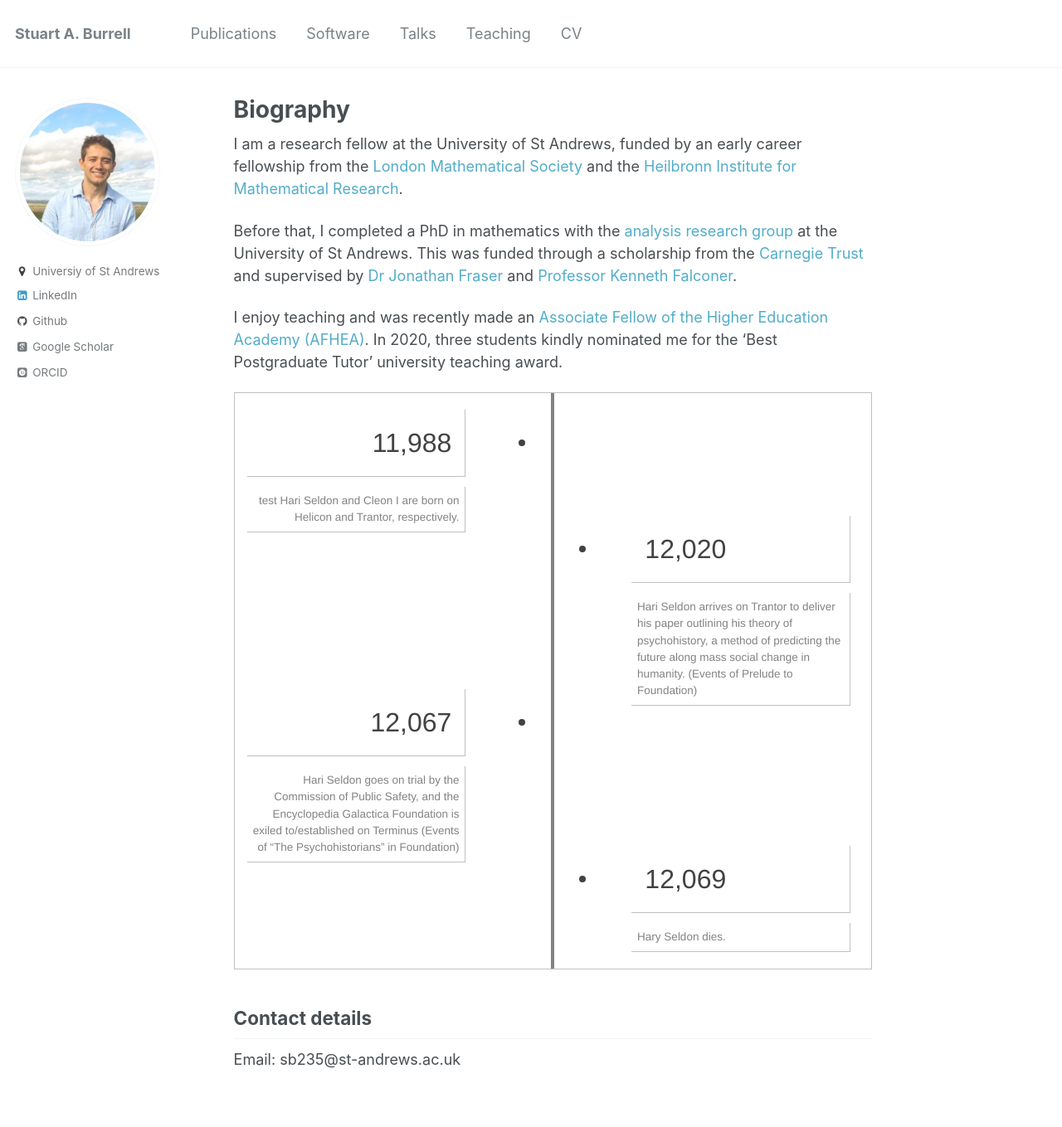
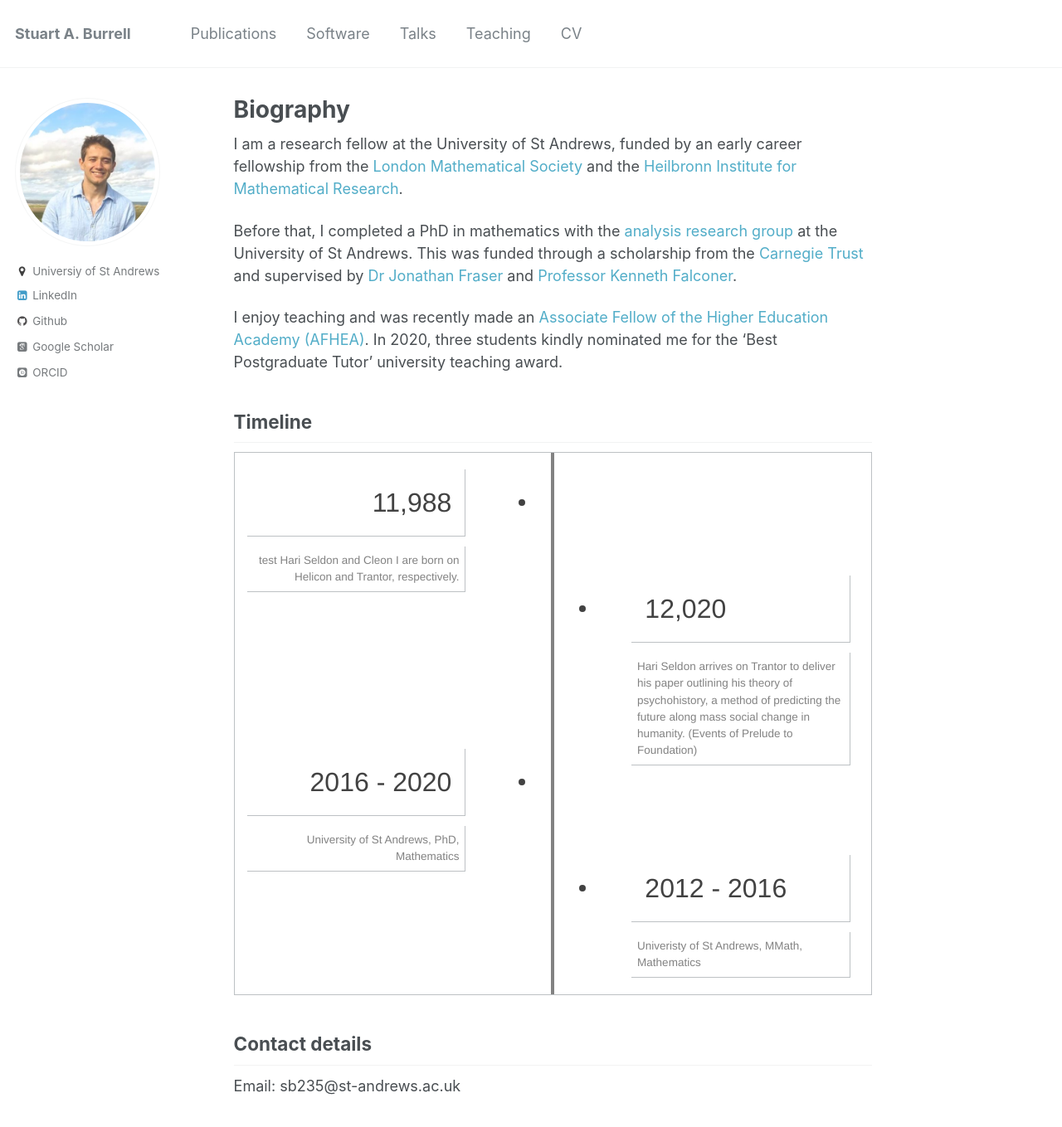
Before and after one commit to stuartburrell/stuartburrell.github.io, a Jekyll site: the page built from _pages/about.md, in a window 1280 px wide and 1373 px high. Shown: the top 1359 px of the window at 83% size. Built offline with Jekyll 4.4.1, drawn with Linux system fonts in a browser that asks for light colours; some web fonts are replaced.

Commit message:
add timeline

```diff
--- a/_pages/about.md
+++ b/_pages/about.md
@@ -16,10 +16,12 @@ Before that, I completed a PhD in mathematics with the [analysis research group]
 
 I enjoy teaching and was recently made an [Associate Fellow of the Higher Education Academy (AFHEA)](https://stuartburrell.github.io/files/cert-afhea.pdf). In 2020, three students kindly nominated me for the 'Best Postgraduate Tutor' university teaching award.
 
+## Timeline
+
 | 11,988 |  test Hari Seldon and Cleon I are born on Helicon and Trantor, respectively. |
 | 12,020 | Hari Seldon arrives on Trantor to deliver his paper outlining his theory of psychohistory, a method of predicting the future along mass social change in humanity. (Events of Prelude to Foundation) |
-| 12,067 | Hari Seldon goes on trial by the Commission of Public Safety, and the Encyclopedia Galactica Foundation is exiled to/established on Terminus (Events of "The Psychohistorians" in Foundation) |
-| 12,069 | Hary Seldon dies. |
+| 2016 - 2020 | University of St Andrews, PhD, Mathematics |
+| 2012 - 2016 | Univeristy of St Andrews, MMath, Mathematics |
 {: .timeline-md}
 
 ## Contact details
```
